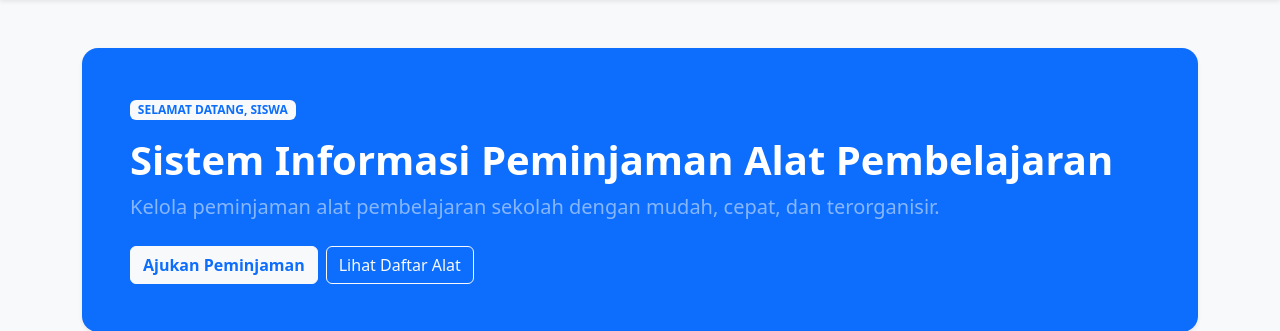
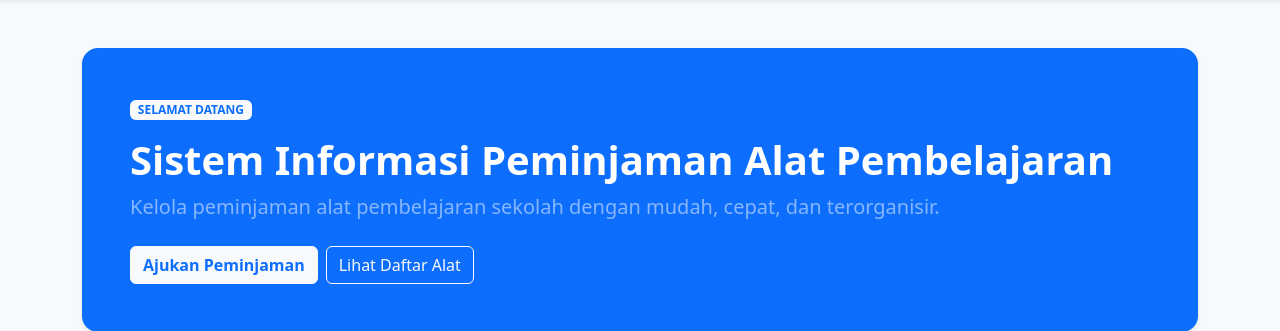
Before and after one commit to obiepramudia/SIP-LAB, a PHP site: page /dashboard.php in a window 1280 px wide. Shown: the part 56-387 px from the top of the page. Run offline with PHP 8.4, Linux system fonts and the light colour scheme; a user stored in the database is signed in; data comes from the database, SQL or seed files in the repository.

Commit message:
Update dashboard.php

```diff
--- a/dashboard.php
+++ b/dashboard.php
@@ -104,7 +104,7 @@ $riwayat = $stmt->get_result();
 
 <main class="container py-4 py-lg-5">
     <div class="p-4 p-md-5 mb-4 bg-primary text-white rounded-4 shadow-sm">
-        <span class="badge bg-light text-primary mb-3">SELAMAT DATANG, SISWA</span>
+        <span class="badge bg-light text-primary mb-3">SELAMAT DATANG</span>
         <h1 class="fw-bold display-6">Sistem Informasi Peminjaman Alat Pembelajaran</h1>
         <p class="lead text-white-50 mb-4">Kelola peminjaman alat pembelajaran sekolah dengan mudah, cepat, dan terorganisir.</p>
         <div class="d-flex flex-wrap gap-2">
```
